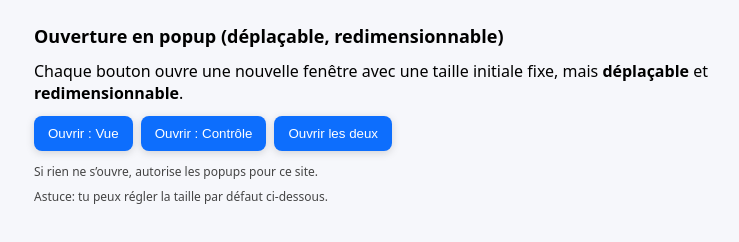
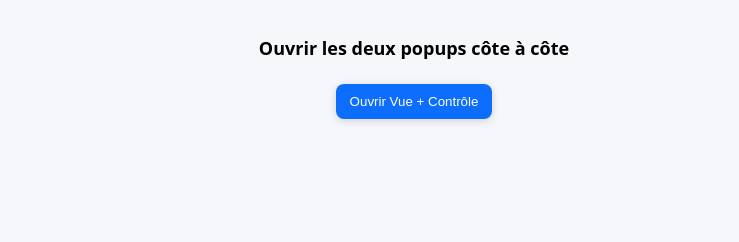
Before and after one commit to fabcoh/popup-edemo-lecteur, a plain HTML site: page index.html in a window 1280 px wide. Shown: the whole page, without its empty margins (226-965 px from the left). Drawn offline with Linux system fonts and the light colour scheme.

Commit message:
popup cote a cote

```diff
--- a/index.html
+++ b/index.html
@@ -3,79 +3,46 @@
 <head>
 <meta charset="utf-8" />
 <meta name="viewport" content="width=device-width, initial-scale=1" />
-<title>Popups Manus</title>
+<title>Popups côte à côte</title>
 <style>
-  body{font-family:system-ui,-apple-system,Segoe UI,Roboto,Arial;margin:0;padding:24px;background:#f6f7fb}
-  .wrap{max-width:760px;margin:0 auto}
-  h1{font-size:18px;margin:0 0 12px}
-  p{margin:8px 0}
-  .row{display:flex;gap:8px;flex-wrap:wrap;margin:12px 0}
+  body{font-family:system-ui,-apple-system,Segoe UI,Roboto,Arial;margin:0;padding:24px;background:#f6f7fb;text-align:center}
+  h1{font-size:18px;margin-bottom:16px}
   button{
     cursor:pointer;border:0;border-radius:8px;padding:10px 14px;
-    background:#0d6efd;color:#fff;box-shadow:0 2px 8px rgba(0,0,0,.15)
+    background:#0d6efd;color:#fff;box-shadow:0 2px 8px rgba(0,0,0,.15);margin:8px;
   }
   button:hover{background:#0b5ed7}
-  .hint{font-size:12px;color:#444}
 </style>
 </head>
 <body>
-<div class="wrap">
-  <h1>Ouverture en popup (déplaçable, redimensionnable)</h1>
-  <p>Chaque bouton ouvre une nouvelle fenêtre avec une taille initiale fixe, mais <strong>déplaçable</strong> et <strong>redimensionnable</strong>.</p>
-
-  <div class="row">
-    <button onclick="openPopup('view')">Ouvrir : Vue</button>
-    <button onclick="openPopup('control')">Ouvrir : Contrôle</button>
-    <button onclick="openBoth()">Ouvrir les deux</button>
-  </div>
-
-  <p class="hint">Si rien ne s’ouvre, autorise les popups pour ce site.</p>
-  <p class="hint">Astuce: tu peux régler la taille par défaut ci-dessous.</p>
-</div>
+  <h1>Ouvrir les deux popups côte à côte</h1>
+  <button onclick="openBoth()">Ouvrir Vue + Contrôle</button>
 
 <script>
-  // Taille par défaut. Modifie si besoin.
-  const DEFAULT_WIDTH  = 1400;
-  const DEFAULT_HEIGHT = 900;
+const URL_VIEW = "https://3000-ih44u8onzba9v1o4wiete-6d7b15e5.manusvm.computer/view/5VL1HVS4";
+const URL_CONTROL = "https://3000-ih44u8onzba9v1o4wiete-6d7b15e5.manusvm.computer/presenter/control/1";
 
-  // Liens fournis
-  const URLS = {
-    view: "https://3000-ih44u8onzba9v1o4wiete-6d7b15e5.manusvm.computer/view/5VL1HVS4",
-    control: "https://3000-ih44u8onzba9v1o4wiete-6d7b15e5.manusvm.computer/presenter/control/1"
-  };
+// Taille par défaut des popups
+const W = 900;
+const H = 800;
 
-  function centerPos(w, h){
-    const sw = window.screen.availWidth  || window.screen.width;
-    const sh = window.screen.availHeight || window.screen.height;
-    const left = Math.max(0, Math.round((sw - w)/2));
-    const top  = Math.max(0, Math.round((sh - h)/2));
-    return {left, top};
+function openBoth() {
+  const sw = screen.availWidth;
+  const sh = screen.availHeight;
+  const top = Math.round((sh - H) / 2);
+  const left1 = Math.round((sw / 2) - W - 10);
+  const left2 = Math.round((sw / 2) + 10);
+
+  const features1 = `width=${W},height=${H},top=${top},left=${left1},resizable=yes,scrollbars=yes`;
+  const features2 = `width=${W},height=${H},top=${top},left=${left2},resizable=yes,scrollbars=yes`;
+
+  const p1 = window.open(URL_VIEW, "popupView", features1);
+  const p2 = window.open(URL_CONTROL, "popupControl", features2);
+
+  if (!p1 || !p2) {
+    alert("Autorisez les popups pour ce site.");
   }
-
-  function features(width, height){
-    const pos = centerPos(width, height);
-    // Fenêtre redimensionnable et avec barres de défilement
-    return `width=${width},height=${height},left=${pos.left},top=${pos.top},` +
-           `resizable=yes,scrollbars=yes,toolbar=no,menubar=no,location=no,status=no`;
-  }
-
-  function openPopup(which){
-    const url = URLS[which];
-    const feat = features(DEFAULT_WIDTH, DEFAULT_HEIGHT);
-    const ref = window.open(url, `popup_${which}`, feat);
-    if(!ref){
-      alert("Active les popups dans ton navigateur pour ce site.");
-      return;
-    }
-    // Optionnel: donne le focus immédiatement
-    ref.focus();
-  }
-
-  function openBoth(){
-    openPopup('view');
-    // Décale légèrement la seconde fenêtre pour éviter la superposition parfaite
-    setTimeout(() => openPopup('control'), 150);
-  }
+}
 </script>
 </body>
 </html>
```
